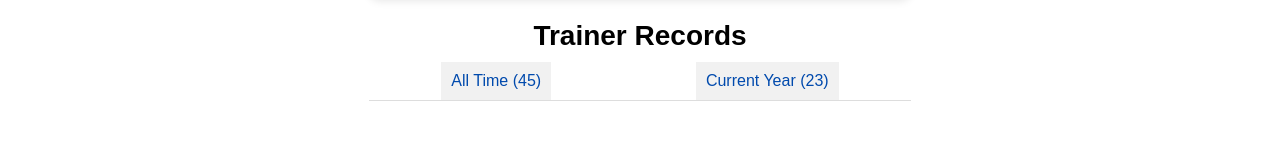
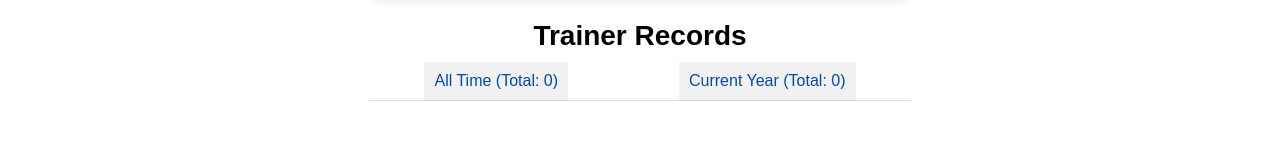
Before and after one commit to rajagopalan-cadet/cadet-webapp, a website: page training-record.html in a window 1280 px wide. Shown: the part 290-442 px from the top of the page. Drawn offline with Linux system fonts and the light colour scheme.

Commit message:
Update training-record.html
Updated tab details.

```diff
--- a/training-record.html
+++ b/training-record.html
@@ -267,8 +267,8 @@ h2 {
         </div>
        <h2>Trainer Records</h2>
 <div class="tabs">
-            <button class="tablink" onclick="openTab(event, 'allTimeTab')">All Time (45)</button>
-            <button class="tablink" onclick="openTab(event, 'currentYearTab')">Current Year (23)</button>
+    <button class="tablink" onclick="openTab(event, 'allTimeTab')">All Time (Total: <span id="allTimeTabCount">0</span>)</button>
+    <button class="tablink" onclick="openTab(event, 'currentYearTab')">Current Year (Total: <span id="currentYearTabCount">0</span>)</button>
 </div>
 
 <div id="allTimeTab" class="tabcontent">
```
Lines whose indentation alone changed are shown as unchanged.
